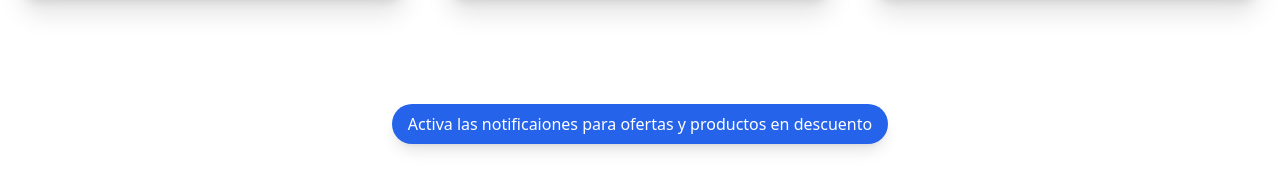
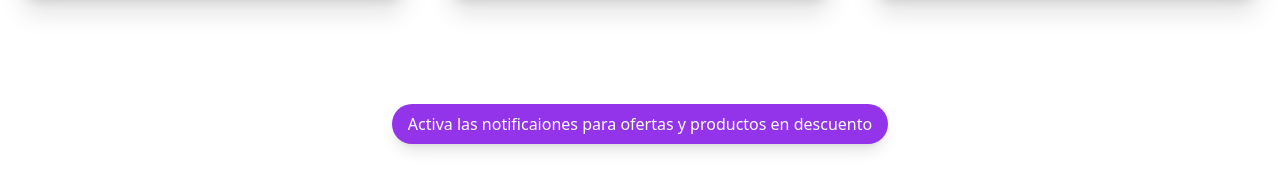
Before and after one commit to Randallazary/Surprise1.2, a Next.js app: page / in a window 1280 px wide. Shown: the part 1390-1584 px from the top of the page. Built offline with nearby package versions, Linux system fonts and the light colour scheme; no server answers.

Commit message:
Change button color from blue to purple

```diff
--- a/src/components/NotificacionesButton.jsx
+++ b/src/components/NotificacionesButton.jsx
@@ -22,7 +22,7 @@ export default function NotificacionesButton() {
   return (
     <button
       onClick={pedirPermiso}
-      className="bg-blue-600 text-white px-4 py-2 rounded-full shadow-lg hover:bg-blue-500 transition-all"
+      className="bg-purple-600 text-white px-4 py-2 rounded-full shadow-lg hover:bg-blue-500 transition-all"
     >
       Activa las notificaiones para ofertas y productos en descuento
     </button>
```
